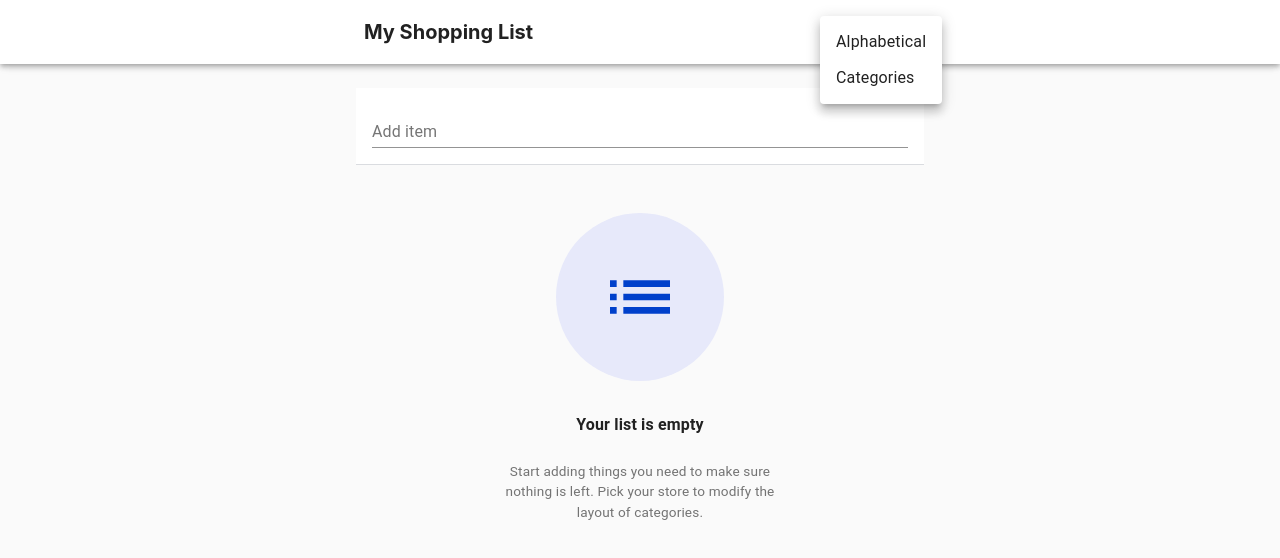
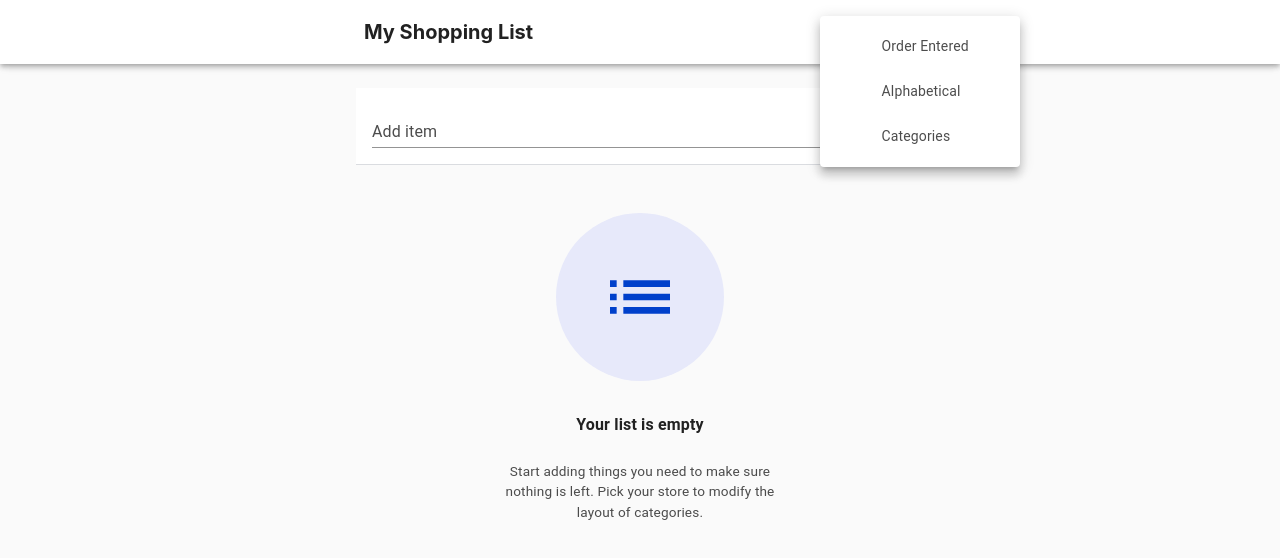
Before and after one commit to ihouwat/shopping-list-react-app-demo, a React (Create React App) app: page / in a window 1280 px wide. Both pictures are taken after a click on the button 844 px from the left and 32 px from the top of the page. Shown: the top 558 px of the page. Built offline with nearby package versions, Linux system fonts and the light colour scheme.

Commit message:
added category state

```diff
--- a/src/components/CompletedList.js
+++ b/src/components/CompletedList.js
@@ -1,7 +1,7 @@
 import React from 'react';
 
 // Import Material Design UI Components
-import { makeStyles, List, ListItem, ListItemText, ListItemIcon, Typography, ExpansionPanel, ExpansionPanelSummary,ExpansionPanelDetails, IconButton, SvgIcon } from '@material-ui/core';
+import { FormControlLabel, makeStyles, List, ListItem, ListItemText, ListItemIcon, Typography, ExpansionPanel, ExpansionPanelSummary,ExpansionPanelDetails, IconButton, SvgIcon } from '@material-ui/core';
 
 // Expansion Panel styles
 const useStyles = makeStyles((theme) => ({
@@ -18,6 +18,7 @@ const useStyles = makeStyles((theme) => ({
   details: {
     padding: '0',
     textDecoration: 'line-through',
+    textDecorationColor: theme.palette.text.secondary,
     width: '100%',
   },
   heading: {
@@ -77,6 +78,24 @@ const CompletedList = ({ completedItems, deleteItem, recoverItem }) => {
           id="panel1bh-header"
           className={classes.summary}
         >
+        <FormControlLabel
+            aria-label="Menu"
+            onClick={(event) => event.stopPropagation()}
+            onFocus={(event) => event.stopPropagation()}
+            control={
+              <IconButton
+              disableFocusRipple
+              size='medium'
+              color='text'
+              aria-haspopup="true"
+              aria-controls="simple-menu"
+              >
+                <SvgIcon  >
+                  <svg xmlns="http://www.w3.org/2000/svg" viewBox="0 -1 19 21" width="19px" height="19px"><path d="M0 0h24v24H0z" fill="none"/><path d="M12 8c1.1 0 2-.9 2-2s-.9-2-2-2-2 .9-2 2 .9 2 2 2zm0 2c-1.1 0-2 .9-2 2s.9 2 2 2 2-.9 2-2-.9-2-2-2zm0 6c-1.1 0-2 .9-2 2s.9 2 2 2 2-.9 2-2-.9-2-2-2z"/></svg>
+                </SvgIcon>
+              </IconButton>
+            }
+          />
           <Typography className={classes.heading}>{completedItems.length} checked off</Typography>
         </ExpansionPanelSummary>
         <ExpansionPanelDetails className={classes.details}>
--- a/src/components/GroceryList.js
+++ b/src/components/GroceryList.js
@@ -20,6 +20,7 @@ const useStyles = makeStyles((theme) => ({
     paddingLeft: theme.spacing(2),
     alignItems: 'flex-start',
     justifyContent: 'center',
+    color: theme.palette.text.primary,
   },
   // Modal styles
   modal: {
--- a/src/components/TopNavigationCategories.js
+++ b/src/components/TopNavigationCategories.js
@@ -1,19 +1,27 @@
+import React, { Fragment } from 'react';
+import TopNavigationCategoryList from './TopNavigationCategoryList';
+import {IconButton, SvgIcon, Menu, Box} from '@material-ui/core';
 
-import React, { Fragment } from 'react';
-import {IconButton, SvgIcon, Menu, MenuItem} from '@material-ui/core';
+class TopNavigationCategories extends React.Component {
+    constructor(props) {
+      super(props);
+      this.state = {
+        anchorEl: null,
+      }
+    }
 
-const TopNavigationCategories = () => {
-  // Functions for categories menu
-  const [anchorEl, setAnchorEl] = React.useState(null);
-
-  const handleClick = (event) => {
-    setAnchorEl(event.currentTarget);
+    handleClick = (event) => {
+      this.setState({anchorEl: event.currentTarget});
     };
 
-  const handleClose = () => {
-    setAnchorEl(null);
+    handleClose = () => {
+      this.setState({anchorEl: null});
     };
 
+  render() {
+    const category = this.props.category;
+    const {onCategoryChange} = this.props;
+    const {anchorEl} = this.state;
     return (
       <Fragment>
         <IconButton
@@ -22,24 +30,32 @@ const TopNavigationCategories = () => {
             color='text'
             aria-haspopup="true"
             aria-controls="simple-menu"
-          onClick={handleClick}
+            onClick={this.handleClick}
           >
             <SvgIcon  >
-            <svg xmlns="http://www.w3.org/2000/svg" viewBox="0 -1 19 21" width="19px" height="19px"><path d="M0 0h24v24H0z" fill="none"/><path d="M12 8c1.1 0 2-.9 2-2s-.9-2-2-2-2 .9-2 2 .9 2 2 2zm0 2c-1.1 0-2 .9-2 2s.9 2 2 2 2-.9 2-2-.9-2-2-2zm0 6c-1.1 0-2 .9-2 2s.9 2 2 2 2-.9 2-2-.9-2-2-2z"/></svg>
-          </SvgIcon>
+            <svg xmlns="http://www.w3.org/2000/svg" height="24" viewBox="0 0 24 24" width="24"><path d="M3 18h6v-2H3v2zM3 6v2h18V6H3zm0 7h12v-2H3v2z"/><path d="M0 0h24v24H0z" fill="none"/></svg>            </SvgIcon>
           </IconButton>
         <Menu
           id="simple-menu"
           anchorEl={anchorEl}
           keepMounted
           open={Boolean(anchorEl)}
-        onClose={handleClose}
+          onClose={this.handleClose}
+          value={category}
         >
-        <MenuItem onClick={handleClose}>Alphabetical</MenuItem>
-        <MenuItem onClick={handleClose}>Categories</MenuItem>
+          <Box
+            width={200}
+          >
+            <TopNavigationCategoryList
+              onCategoryChange= { onCategoryChange }
+              category = { category }
+              handleClose = { this.handleClose }
+            />
+          </Box>
         </Menu>
       </Fragment>
     );
   }
+}
 
 export default TopNavigationCategories;
--- /dev/null
+++ b/src/components/TopNavigationCategoryList.js
@@ -0,0 +1,53 @@
+import React, { Fragment } from 'react';
+import {Typography, SvgIcon, MenuItem, makeStyles} from '@material-ui/core';
+
+let listOfCategories=['Order Entered','Alphabetical','Categories']
+
+const useStyles = makeStyles((theme) => ({
+  menuItem: {
+    color: theme.palette.text.secondary,
+    display: 'flex',
+    paddingTop: theme.spacing(1.5),
+    paddingBottom: theme.spacing(1.5),
+  },
+  menuSVG: {
+    flexBasis: '20%',
+    paddingRight: theme.spacing(1.5),
+    color: theme.palette.text.secondary,
+  },
+  menuTypography: {
+    fontSize: theme.spacing(1.75),
+  },
+}))
+
+
+const TopNavigationCategoryList = ({handleClose, category, onCategoryChange}) => {
+  const classes = useStyles();
+  const mapCategories= listOfCategories.map((item, index) => {
+    return (
+      <MenuItem className={classes.menuItem} key={index} onClick={() => {
+        onCategoryChange(item)
+        handleClose();
+      }}>
+        <SvgIcon className={classes.menuSVG} fontSize="small">
+          {category === item
+            ? <svg xmlns="http://www.w3.org/2000/svg" aria-hidden="false" height="24" viewBox="0 0 24 24" width="24"><path d="M0 0h24v24H0z" fill="none"/><path d="M9 16.17L4.83 12l-1.42 1.41L9 19 21 7l-1.41-1.41z"/></svg>
+            : <svg xmlns="http://www.w3.org/2000/svg" aria-hidden="true" style={{display: 'none'}} height="24" viewBox="0 0 24 24" width="24"><path d="M0 0h24v24H0z" fill="none"/><path d="M9 16.17L4.83 12l-1.42 1.41L9 19 21 7l-1.41-1.41z"/></svg>
+          }
+        </SvgIcon>
+        <Typography className={classes.menuTypography}>
+          {item}
+        </Typography>
+      </MenuItem>
+    )
+  })
+
+  return (
+    <Fragment>
+
+      {mapCategories}
+    </Fragment>
+  )
+}
+
+export default TopNavigationCategoryList;
--- a/src/components/TopNavigationTitle.js
+++ b/src/components/TopNavigationTitle.js
@@ -3,7 +3,7 @@ import { Box } from '@material-ui/core';
 
 const TopNavigationTitle = () => {
   return (
-    <Box fontSize={20} flexGrow={1} textAlign="left" color="text">
+    <Box fontSize={20} flexGrow={1} textAlign="left" color="text.primary">
       <h1>My Shopping List</h1>
     </Box>
   )
--- a/src/containers/App.js
+++ b/src/containers/App.js
@@ -32,7 +32,7 @@ const theme = createMuiTheme({
     },
     text: {
       primary: 'rgba(0, 0, 0, 0.87)',
-      secondary: 'rgba(0, 0, 0, 0.54)',
+      secondary: 'rgba(0, 0, 0, 0.70)',
       disabled: 'rgba(0, 0, 0, 0.38)',
       hint: 'rgba(0, 0, 0, 0.38)'
     },
@@ -41,8 +41,8 @@ const theme = createMuiTheme({
 });
 
 class App extends Component {
-  constructor(props) {
-    super(props);
+  constructor() {
+    super();
     this.state = {
       formField: '',
       items: [],
@@ -230,6 +230,12 @@ class App extends Component {
     this.setState({modalIsOpen: false}); // Close modal
   };
 
+  // Category menu handle change
+  onCategoryChange = (route) => {
+    this.setState({category: route});
+  }
+
+
   // Render
   render () {
     const { category, modalItemName, favoriteItems, formField, items, completedItems, snackbarIsOpen, itemNotes, modalIsOpen } = this.state;
@@ -239,7 +245,10 @@ class App extends Component {
           <FixedScroll>
             <TopNavigation>
               <TopNavigationTitle/>
-              <TopNavigationCategories category = {category}/>
+              <TopNavigationCategories
+                category = {category}
+                onCategoryChange = {this.onCategoryChange}
+              />
               <TopNavigationFaves
                 items = {items}
                 favoriteItems = {favoriteItems}
@@ -256,6 +265,7 @@ class App extends Component {
                 toggleSnackbar = {this.toggleSnackbar}
               />
               <GroceryList
+                category = { category }
                 itemNotes = { itemNotes }
                 modalIsOpen = { modalIsOpen }
                 modalItemName  = { modalItemName }
```
Lines whose indentation alone changed are shown as unchanged.
